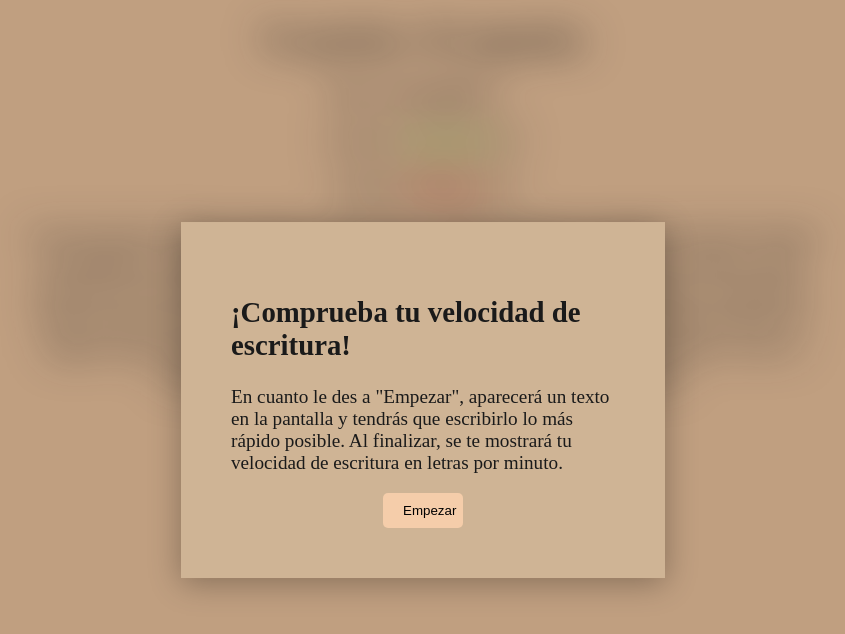
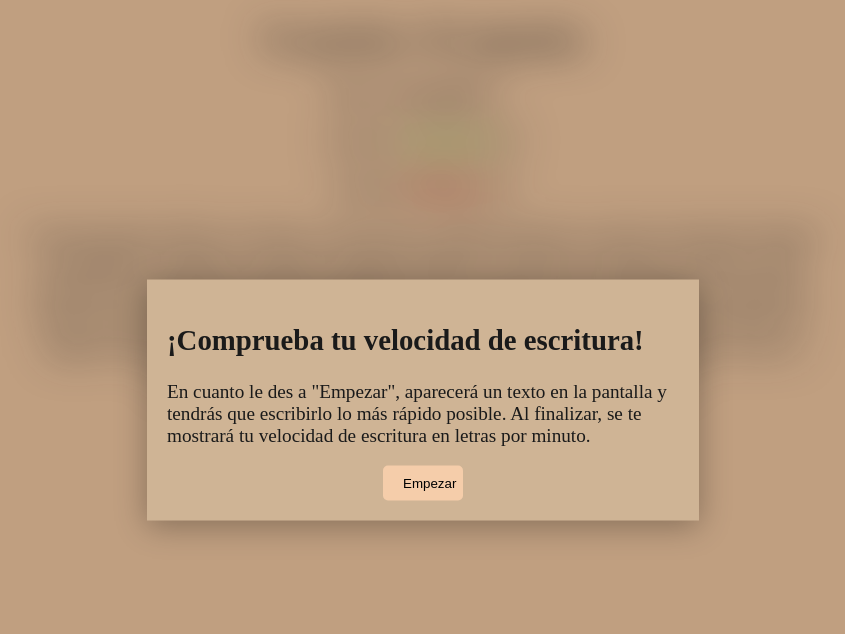
Before and after one commit to rroblf01/typefast, an Angular app: page / in a window 1280 px wide. Shown: the top 634 px of the page, without its empty margins (217-1062 px from the left). Built offline with nearby package versions, Linux system fonts and the light colour scheme.

Commit message:
set max-width popup

```diff
--- a/src/app/app.component.css
+++ b/src/app/app.component.css
@@ -20,8 +20,8 @@
     left: 50%;
     transform: translate(-50%, -50%);
     width: auto;
-    max-width: 30vw;
-    padding: 50px;
+    max-width: 40vw;
+    padding: 20px;
     box-shadow: 0 5px 30px rgba(0, 0, 0, 0.3);
     visibility: hidden;
     opacity: 0;
```
